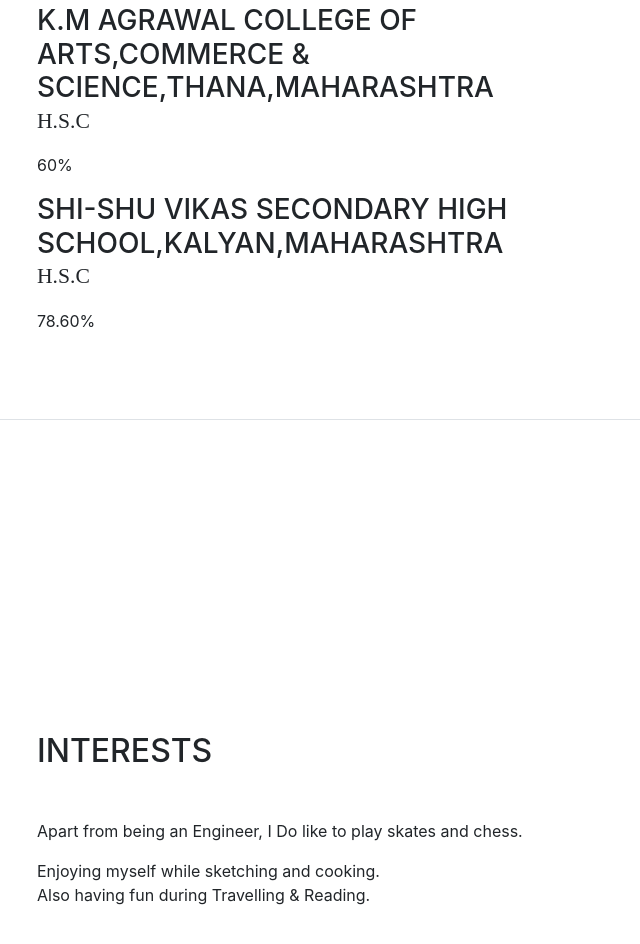
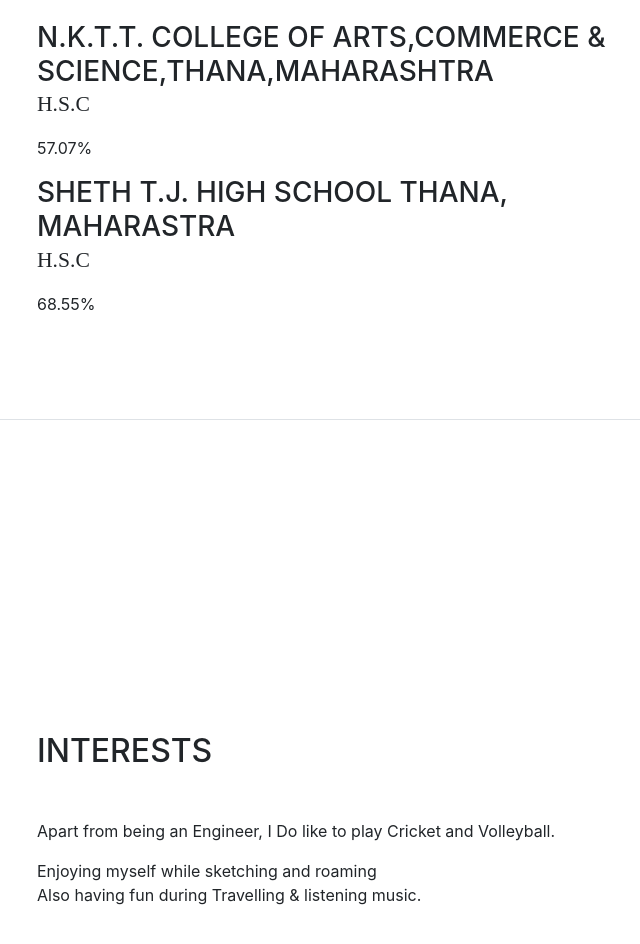
Before and after one commit to ankitpatel1123/AnkitPatel, a website with bundled scripts: page index.html in a window 1280 px wide. Shown: the part 5180-6124 px from the top of the page, without its empty margins (283-923 px from the left). Built offline with nearby package versions, Linux system fonts and the light colour scheme; files whose address does not match are found by name; a web font is replaced by a local one.

Commit message:
Update index.html

```diff
--- a/index.html
+++ b/index.html
@@ -305,9 +305,9 @@
 
           <div class="resume-item d-flex flex-column flex-md-row">
             <div class="resume-content mr-auto">
-              <h3 class="mb-0">K.M Agrawal college of arts,commerce & science,thana,Maharashtra</h3>
+              <h3 class="mb-0">N.K.T.T. college of arts,commerce & science,Thana,Maharashtra</h3>
               <div class="subheading mb-3">H.S.C</div>
-              <p>60% </p>
+              <p>57.07% </p>
             </div>
             <div class="resume-date text-md-right">
               <span class="text-primary"></span>
@@ -316,9 +316,9 @@
 
 		<div class="resume-item d-flex flex-column flex-md-row">
             <div class="resume-content mr-auto">
-              <h3 class="mb-0">Shi-Shu Vikas Secondary High School,Kalyan,Maharashtra</h3>
+              <h3 class="mb-0">sheth T.J. High school Thana, Maharastra </h3>
 		    <div class="subheading mb-3">H.S.C</div>
-              <p>78.60% </p>
+              <p>68.55% </p>
             </div>
             <div class="resume-date text-md-right">
               <span class="text-primary"></span>
@@ -336,9 +336,9 @@
       <section class="resume-section p-3 p-lg-5 d-flex flex-column" id="interests">
         <div class="my-auto">
           <h2 class="mb-5">Interests</h2>
-          <p>Apart from being an Engineer, I Do like to play skates and chess.</p>
-          <p class="mb-0">Enjoying myself while sketching and cooking.</p>
-          <p class="mb-0">Also having fun during Travelling & Reading.</p>
+          <p>Apart from being an Engineer, I Do like to play Cricket and Volleyball.</p>
+          <p class="mb-0">Enjoying myself while sketching and roaming</p>
+          <p class="mb-0">Also having fun during Travelling & listening music.</p>
         </div>
       </section>
 
```
